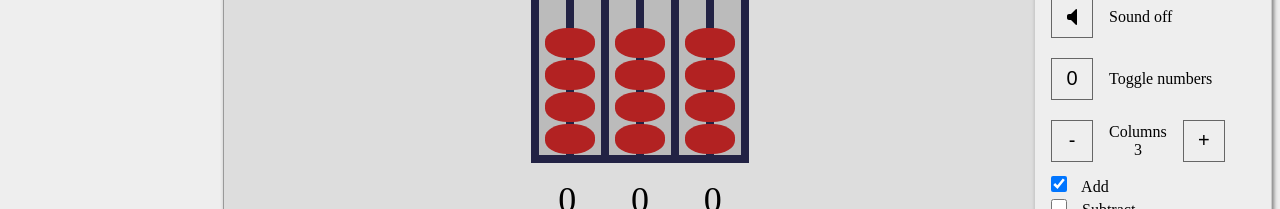
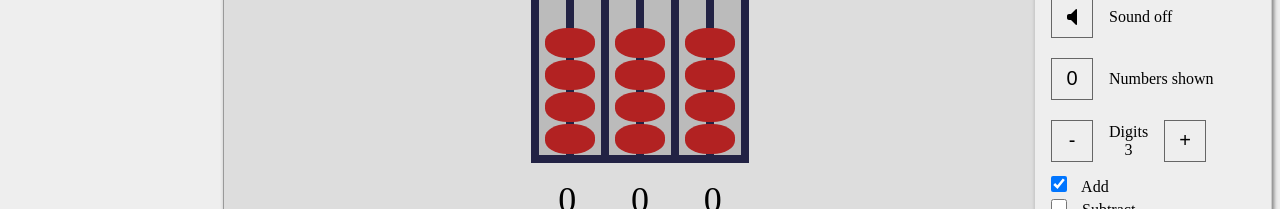
Before and after one commit to xander-marjoram/abacus, a Nuxt app: page / in a window 1280 px wide. Both pictures are taken after a click on the button "Toggle settings window". Shown: the part 142-351 px from the top of the page. Built offline with nearby package versions, Linux system fonts and the light colour scheme.

Commit message:
Update text in settings

```diff
--- a/components/Settings.vue
+++ b/components/Settings.vue
@@ -43,7 +43,7 @@
                     0
                 </button>
                 <span>
-                    Toggle numbers
+                    Numbers {{ showNumbers ? 'shown' : 'hidden' }}
                 </span>
             </div>
 
@@ -55,7 +55,7 @@
                     -
                 </button>
                 <span>
-                    Columns<br>
+                    Digits<br>
                     {{ digits }}
                 </span>
                 <button
--- a/nuxt.config.js
+++ b/nuxt.config.js
@@ -4,7 +4,7 @@ export default {
     target: 'static',
 
     head: {
-        title: 'Train your brain! | Abacus',
+        title: 'Abacus Practice',
         meta: [
             { charset: 'utf-8' },
             { name: 'viewport', content: 'width=device-width, initial-scale=1' },
```
